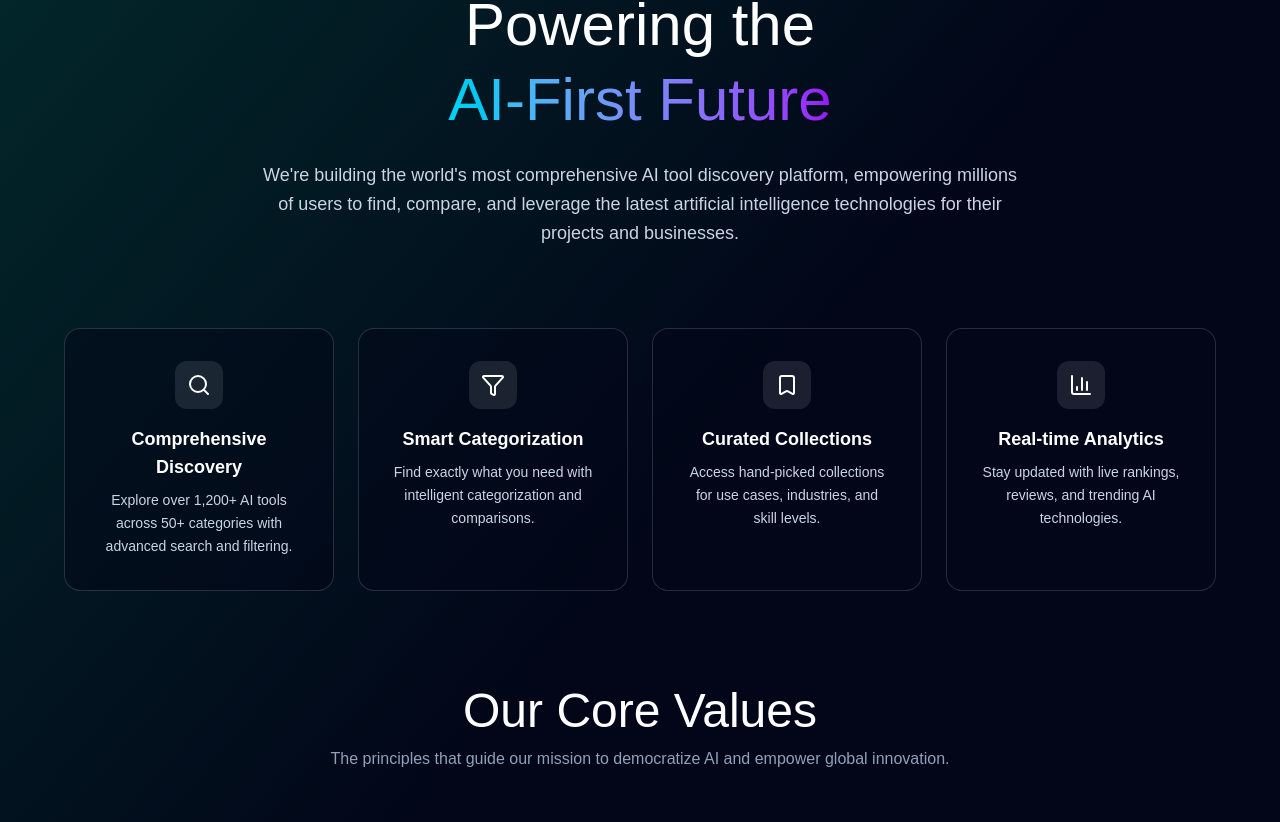
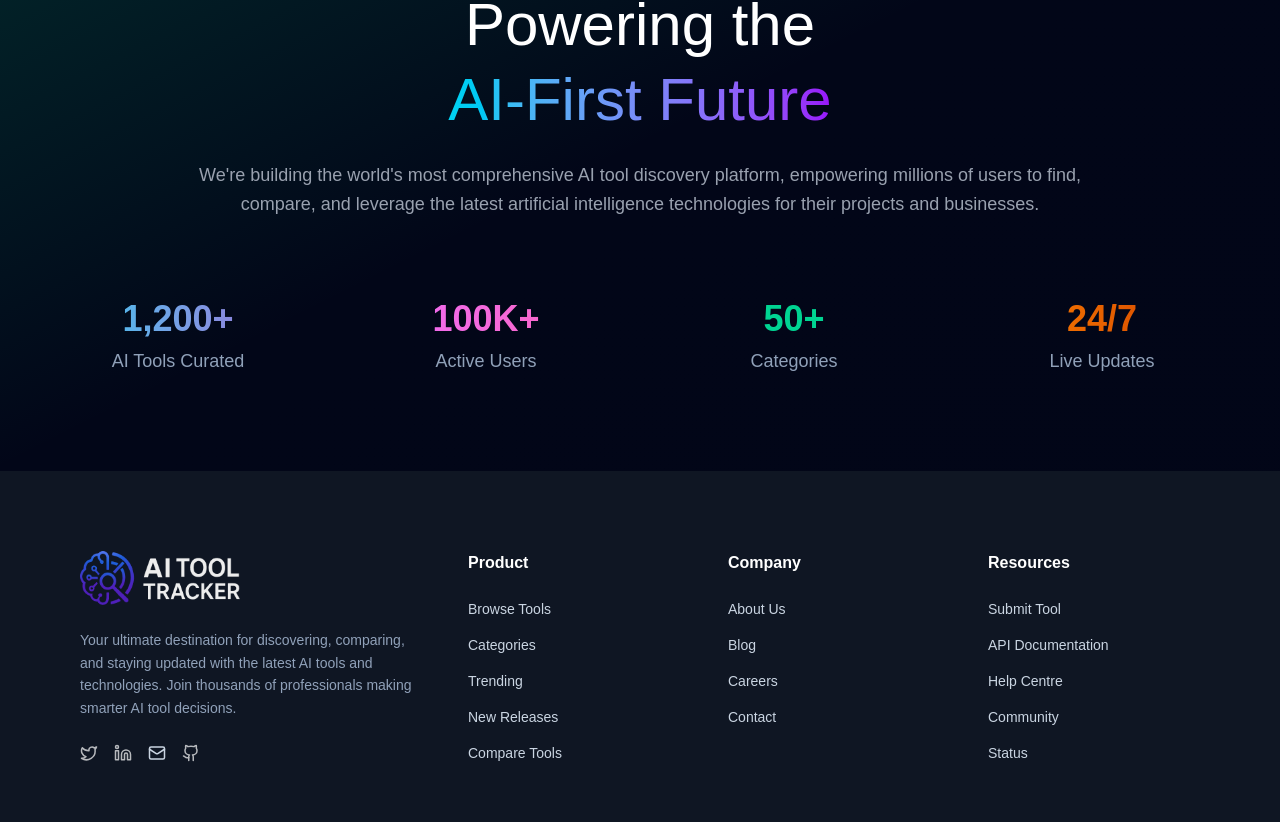
Before and after one commit to ioNihal/landing-page, a Next.js app: page / in a window 1280 px wide. Shown: the part 5458-6280 px from the top of the page. Built offline with nearby package versions, Linux system fonts and the light colour scheme.

Commit message:
landing page done

```diff
--- a/components/About/About.tsx
+++ b/components/About/About.tsx
@@ -1,29 +1,29 @@
-import { Search, Filter, Bookmark, BarChart3, Target, Shield, Zap, Sparkles } from "lucide-react";
+import {  Sparkles } from "lucide-react";
 
 
 
-const features = [
-    {
-        title: "Comprehensive Discovery",
-        desc: "Explore over 1,200+ AI tools across 50+ categories with advanced search and filtering.",
-        icon: Search,
-    },
-    {
-        title: "Smart Categorization",
-        desc: "Find exactly what you need with intelligent categorization and comparisons.",
-        icon: Filter,
-    },
-    {
-        title: "Curated Collections",
-        desc: "Access hand-picked collections for use cases, industries, and skill levels.",
-        icon: Bookmark,
-    },
-    {
-        title: "Real-time Analytics",
-        desc: "Stay updated with live rankings, reviews, and trending AI technologies.",
-        icon: BarChart3,
-    },
-];
+// const features = [
+//     {
+//         title: "Comprehensive Discovery",
+//         desc: "Explore over 1,200+ AI tools across 50+ categories with advanced search and filtering.",
+//         icon: Search,
+//     },
+//     {
+//         title: "Smart Categorization",
+//         desc: "Find exactly what you need with intelligent categorization and comparisons.",
+//         icon: Filter,
+//     },
+//     {
+//         title: "Curated Collections",
+//         desc: "Access hand-picked collections for use cases, industries, and skill levels.",
+//         icon: Bookmark,
+//     },
+//     {
+//         title: "Real-time Analytics",
+//         desc: "Stay updated with live rankings, reviews, and trending AI technologies.",
+//         icon: BarChart3,
+//     },
+// ];
 
 
 
@@ -33,9 +33,9 @@ export default function About() {
             {/* Top gradient wash */}
             <div className="absolute inset-0 -z-10 bg-linear-to-br from-emerald-500/20 via-transparent to-slate-950" />
 
-            <div className="max-w-6xl 2xl:max-w-7xl mx-auto">
+            <div className="max-w-7xl 2xl:max-w-7xl mx-auto">
 
-                <div className="text-center max-w-3xl mx-auto mb-20">
+                <div className="text-center max-w-4xl mx-auto mb-20">
                     <span className="inline-flex items-center gap-2 mb-8 px-5 py-1.5 rounded-full text-sm
                         bg-cyan-400/30 text-cyan-400 border border-cyan-400/60">
                         <Sparkles size={16} /> About AIToolTracker
@@ -48,14 +48,14 @@ export default function About() {
                         </span>
                     </h2>
 
-                    <p className="mt-6 text-slate-300 text-sm sm:text-lg leading-relaxed">
+                    <p className="mt-6 text-gray-400 text-sm sm:text-lg leading-relaxed">
                         We&apos;re building the world&apos;s most comprehensive AI tool discovery platform,
                         empowering millions of users to find, compare, and leverage the latest artificial intelligence technologies for their projects and businesses.
                     </p>
                 </div>
 
                 {/* Feature cards */}
-                <div className="grid grid-cols-1 sm:grid-cols-2 lg:grid-cols-4 gap-6 mb-24">
+                {/* <div className="grid grid-cols-1 sm:grid-cols-2 lg:grid-cols-4 gap-6 mb-24">
                     {features.map(({ title, desc, icon: Icon }) => (
                         <div
                             key={title}
@@ -73,10 +73,10 @@ export default function About() {
                             </p>
                         </div>
                     ))}
-                </div>
+                </div> */}
 
                 {/* Core values */}
-                <div className="text-center mb-14">
+                {/* <div className="text-center mb-14">
                     <h3 className="text-2xl sm:text-5xl ">
                         Our Core Values
                     </h3>
@@ -137,7 +137,7 @@ export default function About() {
                             We continuously evolve our platform with the latest AI technologies to provide the best discovery experience.
                         </p>
                     </div>
-                </div>
+                </div> */}
 
                 {/* Stats */}
                 <div className="grid grid-cols-2 sm:grid-cols-4 gap-8 text-center">
--- a/components/Footer.tsx
+++ b/components/Footer.tsx
@@ -7,7 +7,7 @@ export default function Footer() {
     return (
         <footer className="bg-[#0f1623] text-slate-300">
             <div className="2xl:max-w-7xl mx-auto px-4 sm:px-6 lg:px-20 py-20">
-                <div className="grid grid-cols-1 lg:grid-cols-4 gap-12">
+                <div className="grid grid-cols-1 lg:grid-cols-[340px_1fr_1fr_1fr] gap-12">
 
                     {/* logo */}
                     <div>
@@ -21,7 +21,7 @@ export default function Footer() {
 
                         </div>
 
-                        <p className="text-sm leading-relaxed text-slate-400 max-w-sm">
+                        <p className="text-sm leading-relaxed text-slate-400 max-w-md">
                             Your ultimate destination for discovering, comparing, and
                             staying updated with the latest AI tools and technologies.
                             Join thousands of professionals making smarter AI tool decisions.
```
